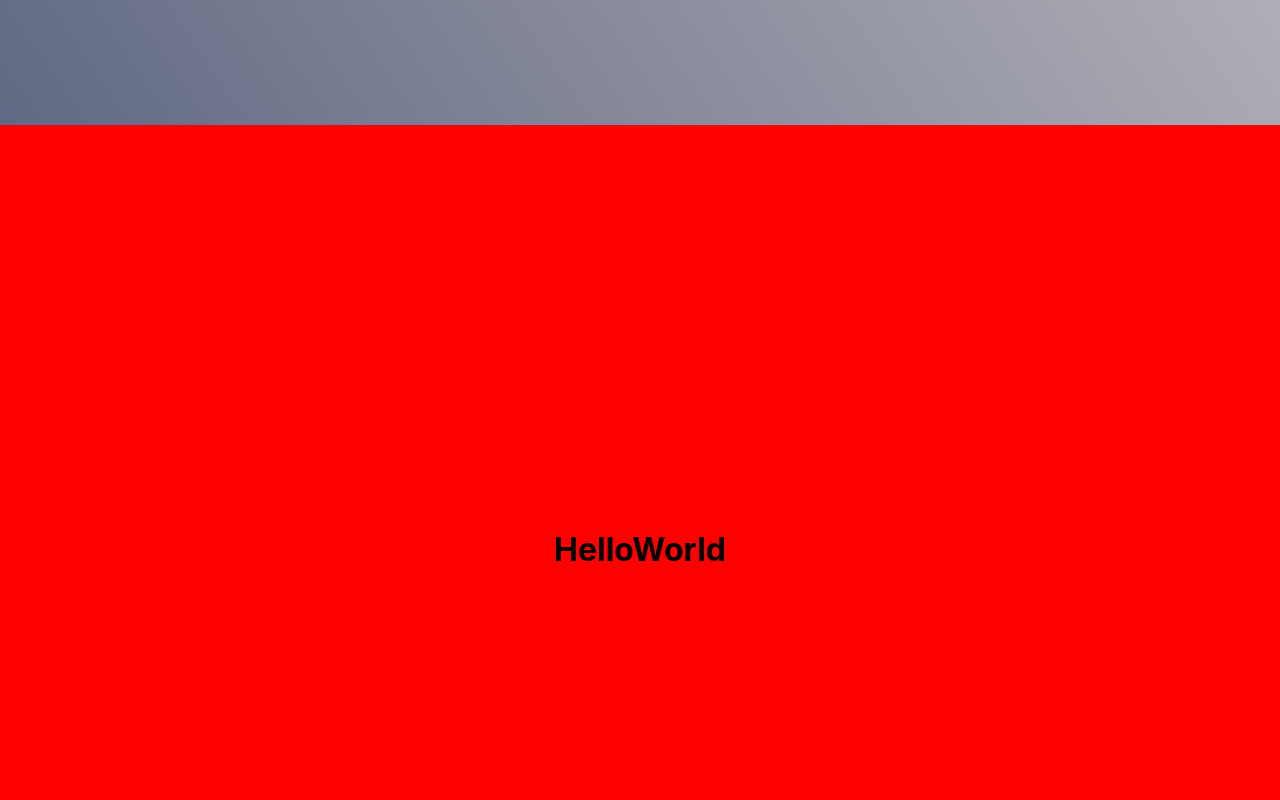
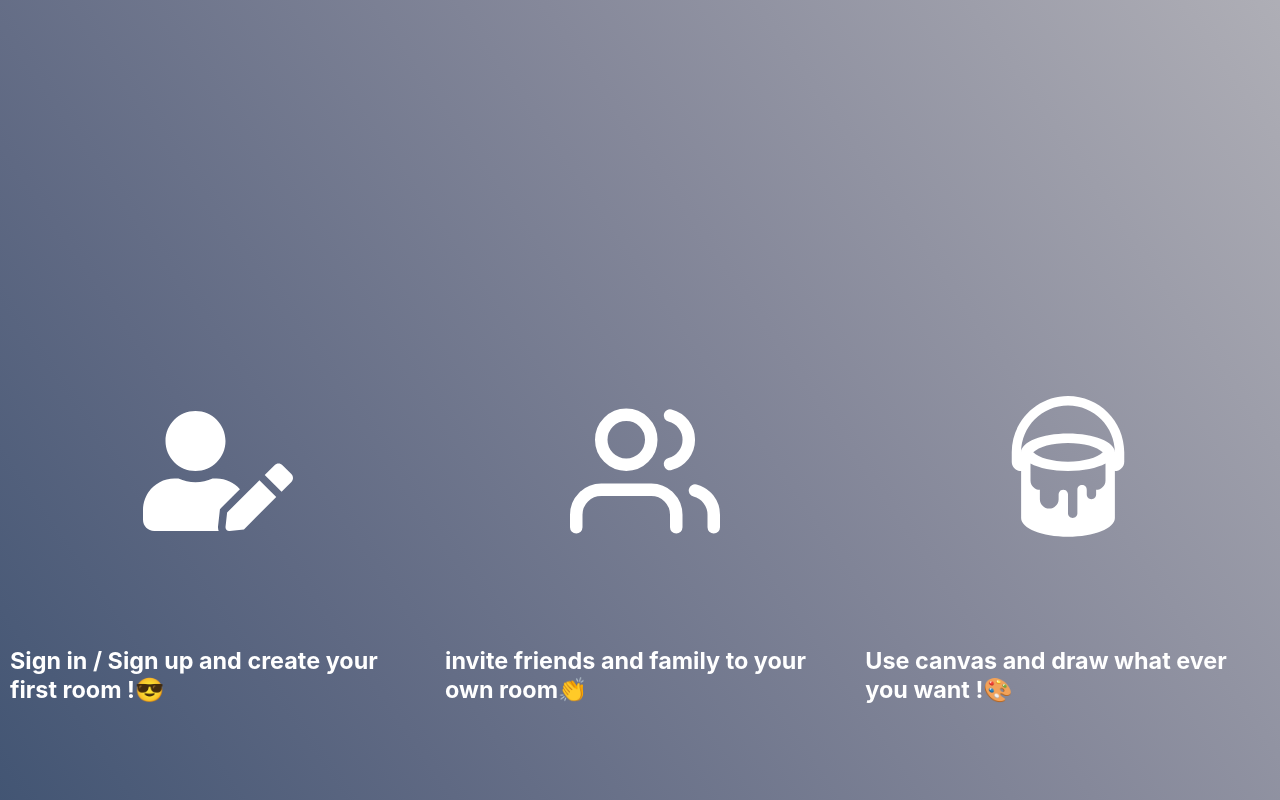
Before and after one commit to ORavid25/drawing-app, a React (Create React App) app: page / in a window 1280 px wide. Shown: the part 780-1580 px from the top of the page. Built offline with nearby package versions, Linux system fonts and the light colour scheme.

Commit message:
finish homePage

```diff
--- a/src/pages/homePage.js
+++ b/src/pages/homePage.js
@@ -3,6 +3,9 @@ import Header from "../components/Header";
 import Footer from "../components/Footer";
 import bigRoller from "../assats/paintroller1.png";
 import {  Link } from "react-router-dom";
+import {GoPaintcan} from "react-icons/go"
+import {FiUsers} from "react-icons/fi";
+import {FaUserEdit} from "react-icons/fa";
 
 const homePage = () => {
   return (
@@ -27,7 +30,23 @@ const homePage = () => {
       <div className="container">
         <div className="info-content">
 
-          <h1>HelloWorld</h1>
+         <div className="flex-layout">
+             <div className="explain-web-card">
+                <FaUserEdit size={150}/>
+                 <h3>Sign in / Sign up and create your first room !😎</h3>
+             </div>
+             <div className="explain-web-card">
+                 <FiUsers size={150}/>
+             <h3>invite friends and family to your own room👏</h3>
+
+             </div>
+             <div className="explain-web-card">
+                <GoPaintcan size={150}/>
+             <h3>Use canvas and draw what ever you want !🎨</h3>
+
+             </div>
+
+         </div>
 
         </div>
         <Footer />
--- a/src/style.css
+++ b/src/style.css
@@ -78,7 +78,30 @@
   display: flex;
   justify-content: center;
   align-items: center;
-  background-color: red;
+}
+
+.flex-layout{
+  width: 100%;
+  height: 100%;
+  display: flex;
+  justify-content: space-around;
+  align-items: center;
+}
+
+.explain-web-card{
+  min-height:800px;
+  display:flex;
+  flex-direction: column;
+  justify-content: center;
+  align-items:center;
+  margin:10px;
+  color:white;
+  font-size:15pt;
+
+}
+
+.explain-web-card > h3{
+  margin-top: 100px;
 }
 
 .btn {
```
